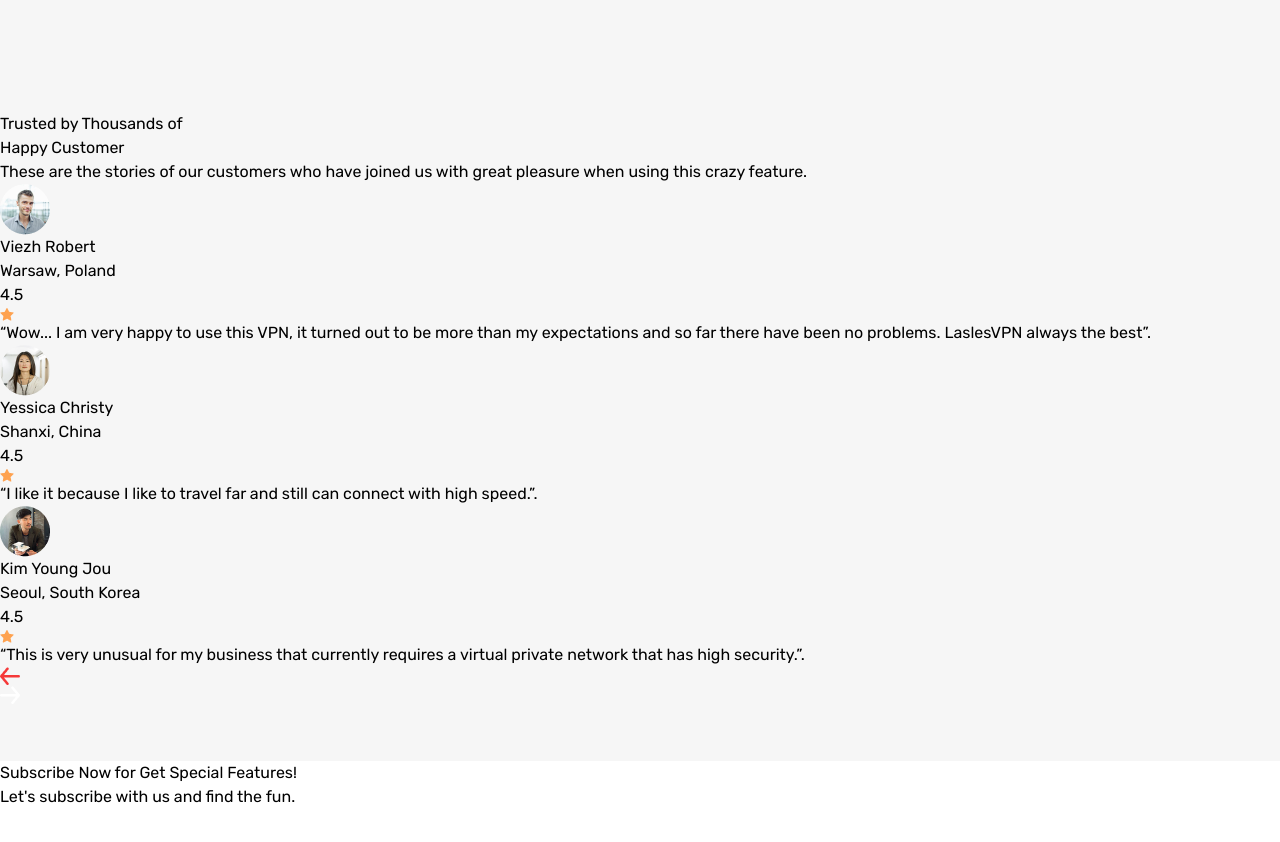
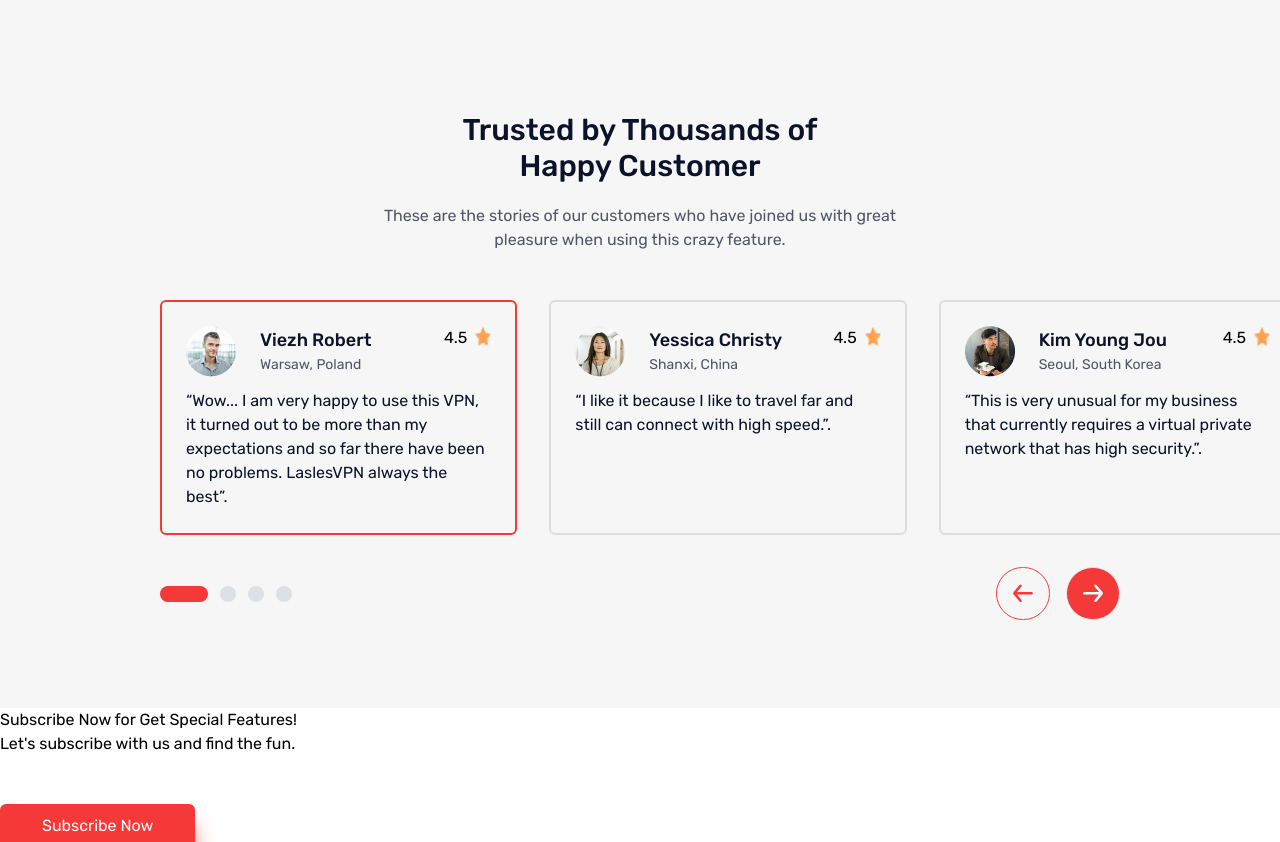
Before and after one commit to gasangw/FREEBIES-Landing-page, a website built with Vite: page index.html in a window 1280 px wide. Shown: the part 3432-4274 px from the top of the page. Built offline with nearby package versions, Linux system fonts and the light colour scheme; files whose address does not match are found by name; a web font is replaced by a local one.

Commit message:
Style the testimonal cards

```diff
--- a/index.html
+++ b/index.html
@@ -221,68 +221,68 @@
         </div>
 
         <!-- testimonies  -->
-        <div>
-          <div>
-            <h4>Trusted by Thousands of <br/> Happy Customer</h4>
-            <p>These are the stories of our customers who have joined us with great pleasure when using this crazy feature.</p>
+        <div class="flex flex-col relative overflow-hidden">
+          <div class="mx-auto">
+            <h4 class="text-center font-sans text-bluish font-medium text-3xl">Trusted by Thousands of <br/> Happy Customer</h4>
+            <p class="text-center p-5 font-sans text-darkblue text-[1rem]">These are the stories of our customers who have joined us with great <br/> pleasure when using this crazy feature.</p>
           </div>
-          <div>
-            <article>
-              <div>
+          <div class="flex flex-row gap-8 justify-center relative -right-4 pt-7">
+            <article class="border-2 border-[#F53838] w-[30%] p-6 rounded-md ml-36">
+              <div class="flex flex-row gap-6">
                 <img src="/Images/Ellipse1.png" alt="avatar-pic" />
                 <div>
-                  <h3>Viezh Robert</h3>
-                  <p>Warsaw, Poland</p>
+                  <h3 class="font-sans text-bluish font-medium text-lg">Viezh Robert</h3>
+                  <p class="text-darkblue font-sans text-[14px]">Warsaw, Poland</p>
                 </div>
-                <div>
+                <div class="ml-auto flex flex-row gap-2">
                     <p>4.5</p>
-                    <img src="/Images/star.png" alt="star-icon" />
+                    <img src="/Images/star.png" alt="star-icon" class="w-4 h-5" />
                 </div>
               </div>
-              <p>“Wow... I am very happy to use this VPN, it turned out to be more than my expectations and so far there have been no problems. LaslesVPN always the best”.</p>
+              <p class="text-but font-sans text-[1rem] pt-3">“Wow... I am very happy to use this VPN, it turned out to be more than my expectations and so far there have been no problems. LaslesVPN always the best”.</p>
             </article>
 
-            <article>
-                <div>
+            <article class="border-2 border-[#DDDDDD] w-[30%] p-6 rounded-md">
+                <div class="flex flex-row gap-6">
                   <img src="/Images/Ellipse2.png" alt="avatar-pic" />
                   <div>
-                    <h3>Yessica Christy</h3>
-                    <p>Shanxi, China</p>
+                    <h3 class="font-sans text-bluish font-medium text-lg">Yessica Christy</h3>
+                    <p class="text-darkblue font-sans text-[14px]">Shanxi, China</p>
                   </div>
-                  <div>
+                  <div class="ml-auto flex flex-row gap-2">
                     <p>4.5</p>
-                    <img src="/Images/star.png" alt="star-icon" />
+                    <img src="/Images/star.png" alt="star-icon" class="w-4 h-5" />
                   </div>
                 </div>
-                <p>“I like it because I like to travel far and still can connect with high speed.”.</p>
+                <p class="text-but font-sans text-[1rem] pt-3">“I like it because I like to travel far and still can connect with high speed.”.</p>
             </article>
 
-            <article>
-                <div>
+            <article class="border-2 border-[#DDDDDD] w-[30%] p-6 rounded-md">
+                <div class="flex flex-row gap-6">
                   <img src="/Images/Ellipse3.png" alt="avatar-pic" />
                   <div>
-                    <h3>Kim Young Jou</h3>
-                    <p>Seoul, South Korea</p>
+                    <h3 class="font-sans text-bluish font-medium text-lg">Kim Young Jou</h3>
+                    <p class="text-darkblue font-sans text-[14px]">Seoul, South Korea</p>
                   </div>
-                  <div>
+                  <div class="ml-auto flex flex-row gap-2">
                     <p>4.5</p>
-                    <img src="/Images/star.png" alt="star-icon" />
+                    <img src="/Images/star.png" alt="star-icon" class="w-4 h-5" />
                   </div>
                 </div>
-                <p>“This is very unusual for my business that currently requires a virtual private network that has high security.”.</p>
+                <p class="text-but font-sans text-[1rem] pt-3">“This is very unusual for my business that currently requires a virtual private network that has high security.”.</p>
             </article>
           </div>
           <!-- navigation area -->
-          <div>
-            <div>
-              <p></p>
-              <p></p>
-              <p></p>
-              <p></p>
+          <div class="py-8 flex flex-row justify-between mx-40">
+            <div class="flex flex-row gap-3 place-items-center">
+              <p class="py-2 px-6 bg-[#F53838] rounded-3xl"></p>
+              <p class="p-[8px] bg-[#DDE0E4] rounded-full"></p>
+              <p class="p-[8px] bg-[#DDE0E4] rounded-full"></p>
+              <p class="p-[8px] bg-[#DDE0E4] rounded-full"></p>
             </div>
-            <div>
-              <img src="/Images/leftarrow.png" alt="left-arrow" />
-              <img src="/Images/Rightarrow.png" alt="right-arrow" />
+            <div class="flex flex-row gap-4">
+              <img src="/Images/leftarrow.png" alt="left-arrow" class="p-4 border border-[#F53838] ml-auto rounded-full"/>
+              <img src="/Images/Rightarrow.png" alt="right-arrow" class="p-4 border bg-[#F53838] rounded-full"/>
             </div>
           </div>
         </div>
```
